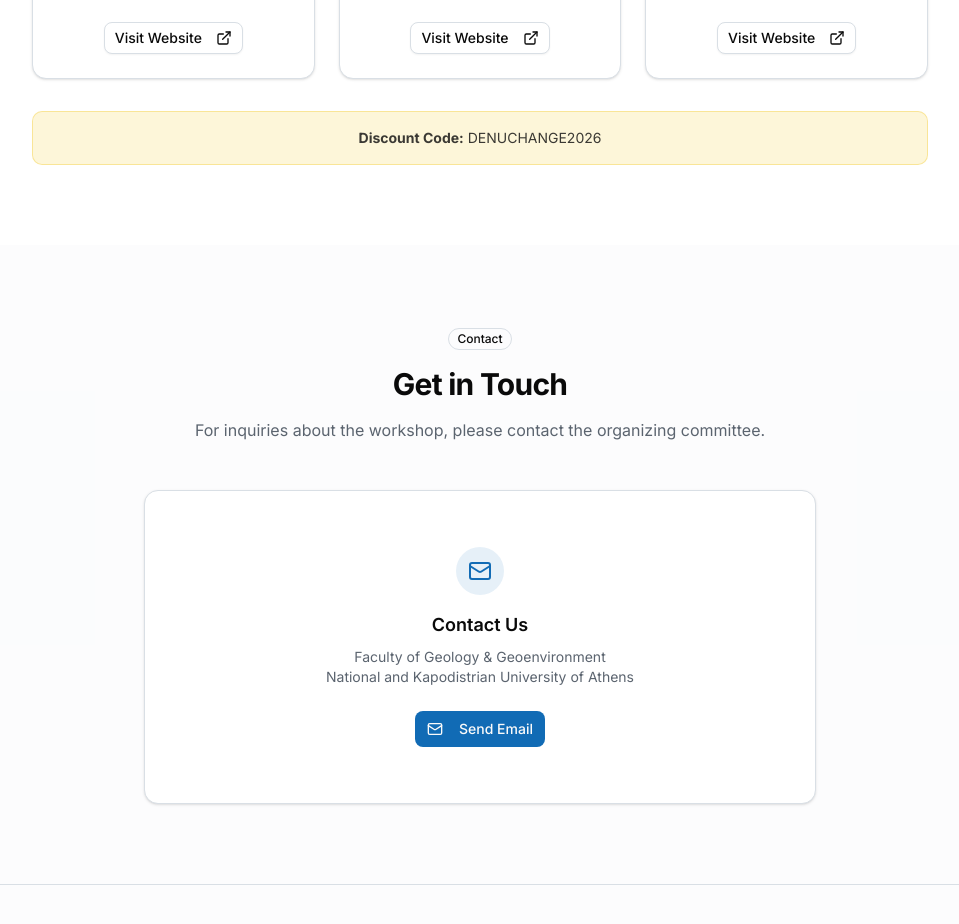
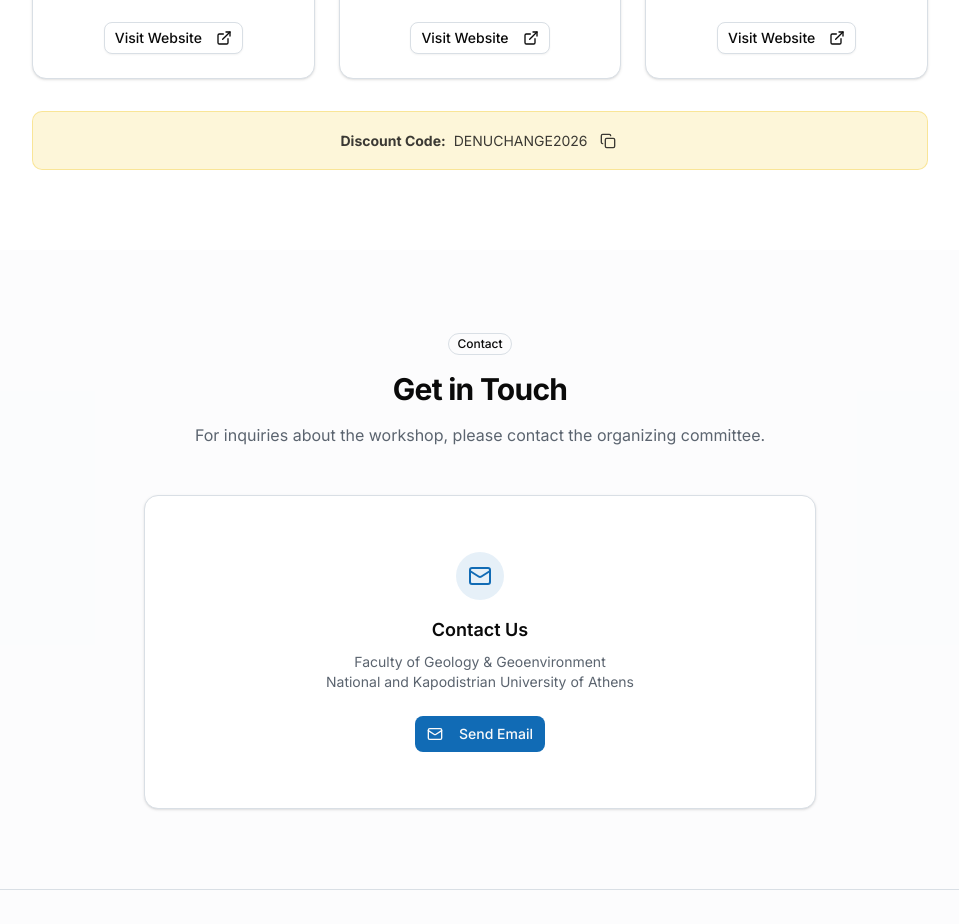
Before and after one commit to uoa-gr/denuchange, a React (Vite) app in the folder website/: page / in a window 1280 px wide. Shown: the part 5960-6884 px from the top of the page, without its empty margins (160-1119 px from the left). Built offline with nearby package versions, Linux system fonts and the light colour scheme; no server answers.

Commit message:
Add copy button for discount code, make Note: bold in all yellow boxes

```diff
--- a/website/src/components/sections/Travel.tsx
+++ b/website/src/components/sections/Travel.tsx
@@ -24,6 +24,14 @@ const hotels = [
 ]
 
 export function Travel() {
+  const [copied, setCopied] = useState(false)
+
+  const copyDiscountCode = () => {
+    navigator.clipboard.writeText("DENUCHANGE2026")
+    setCopied(true)
+    setTimeout(() => setCopied(false), 2000)
+  }
+
   return (
     <section id="travel" className="py-20">
       <div className="container">
@@ -161,8 +169,15 @@ export function Travel() {
         </div>
 
         <div className="max-w-4xl mx-auto mt-8 p-4 bg-[#f1c100]/15 border border-[#f1c100]/30 rounded-lg text-center">
-          <p className="text-sm text-foreground/80">
+          <p className="text-sm text-foreground/80 inline-flex items-center gap-2 justify-center">
             <span className="font-bold">Discount Code:</span> DENUCHANGE2026
+            <button
+              onClick={copyDiscountCode}
+              className="p-1 hover:bg-[#f1c100]/30 rounded transition-colors"
+              title="Copy code"
+            >
+              {copied ? <Check className="h-4 w-4 text-green-600" /> : <Copy className="h-4 w-4" />}
+            </button>
           </p>
         </div>
       </div>
```
